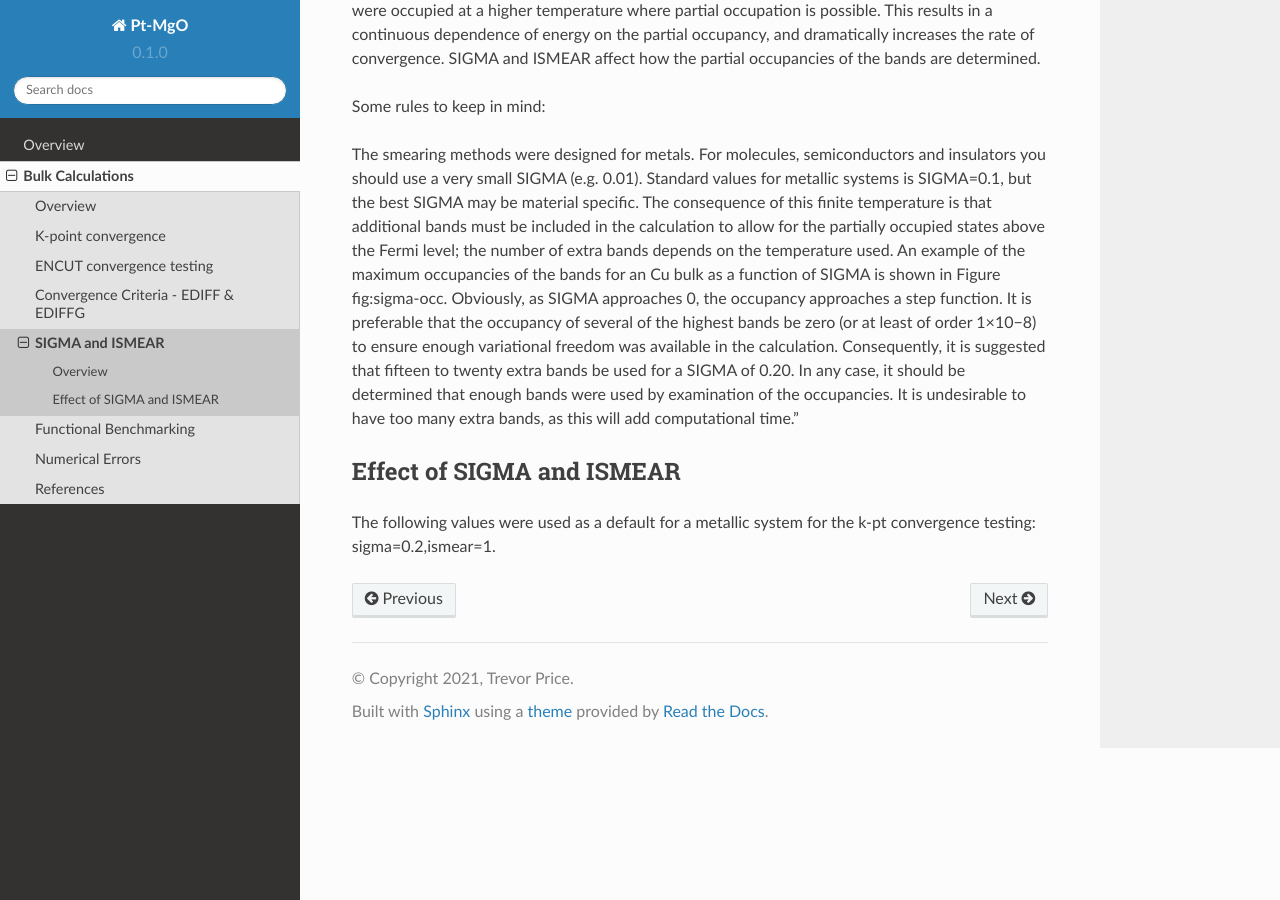
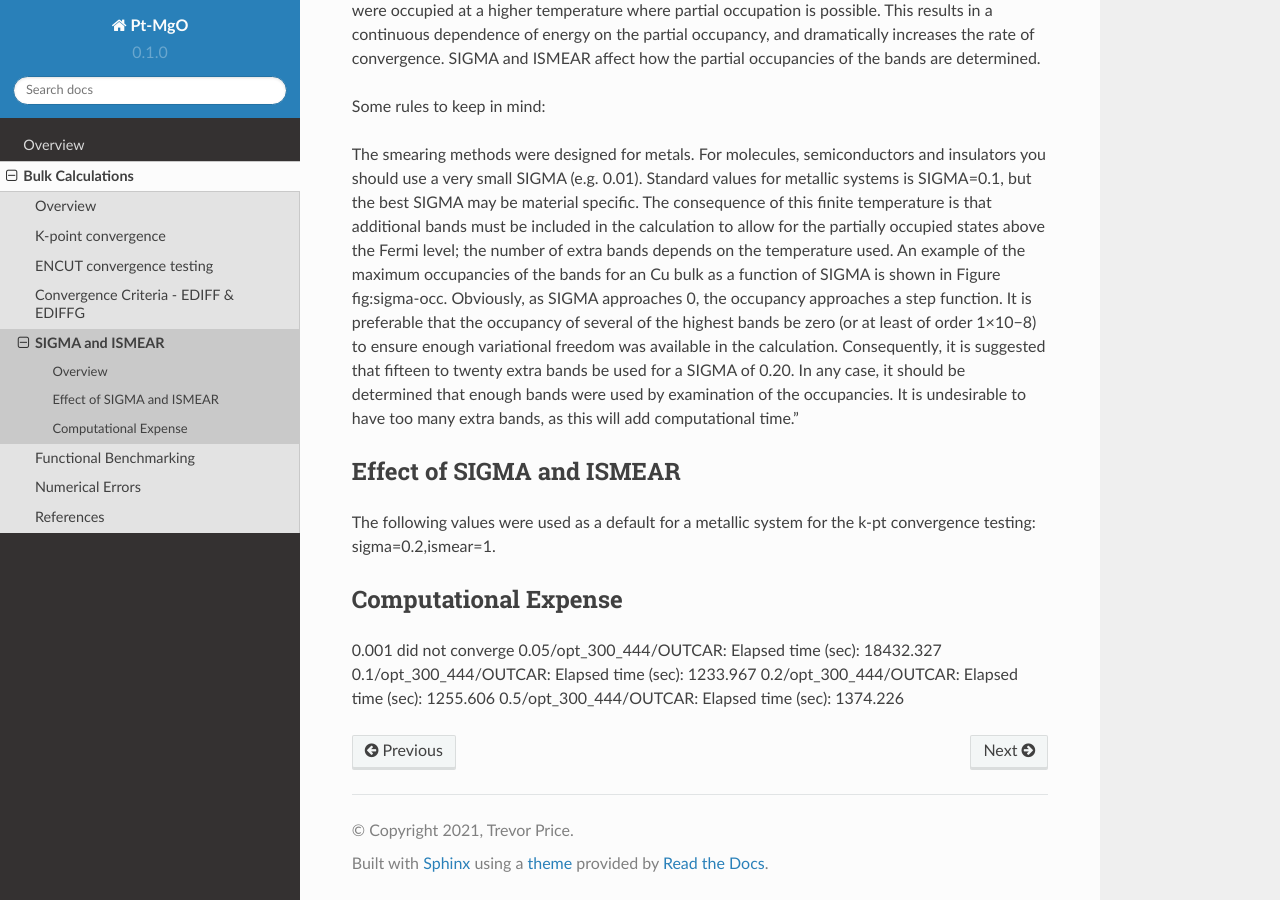
Before and after one commit to tdprice-858/Pt-MgO, a Sphinx documentation site: the page built from docs/source/bulk_calculations/sigma_and_ismear.rst, in a window 1280 px wide and 900 px high, scrolled down 553 px. Built offline with Sphinx 7.4.7 and the Read the Docs theme 2.0.0, drawn with Linux system fonts in a browser that asks for light colours; pages that are not in the unit, such as notebooks, are missing from menus.

Commit message:
Update sigma_and_ismear.rst

```diff
--- a/docs/source/bulk_calculations/sigma_and_ismear.rst
+++ b/docs/source/bulk_calculations/sigma_and_ismear.rst
@@ -23,3 +23,13 @@ The consequence of this finite temperature is that additional bands must be incl
 Effect of SIGMA and ISMEAR
 -----------------
 The following values were used as a default for a metallic system for the k-pt convergence testing: sigma=0.2,ismear=1.
+
+
+Computational Expense
+------
+
+0.001 did not converge
+0.05/opt_300_444/OUTCAR:                         Elapsed time (sec):    18432.327
+0.1/opt_300_444/OUTCAR:                         Elapsed time (sec):     1233.967
+0.2/opt_300_444/OUTCAR:                         Elapsed time (sec):     1255.606
+0.5/opt_300_444/OUTCAR:                         Elapsed time (sec):     1374.226
```
